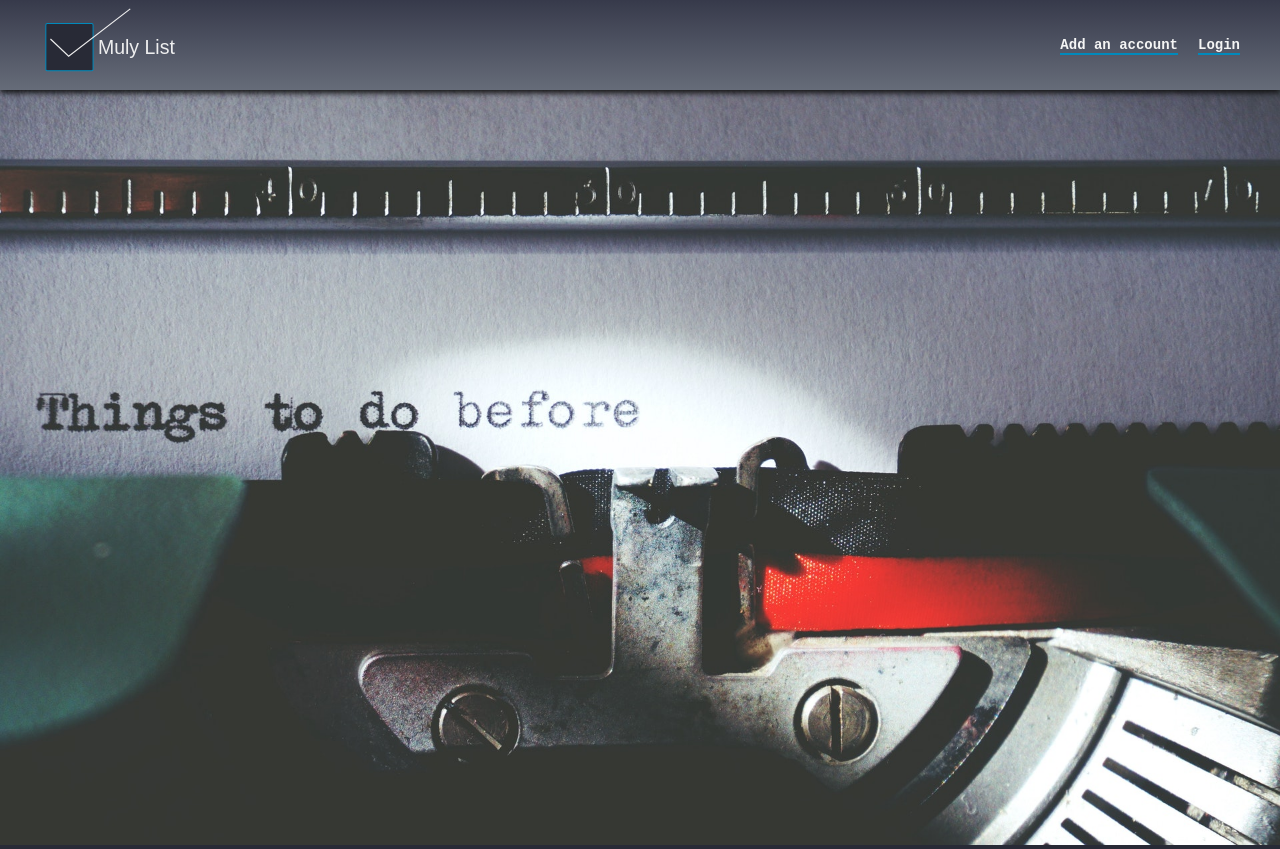
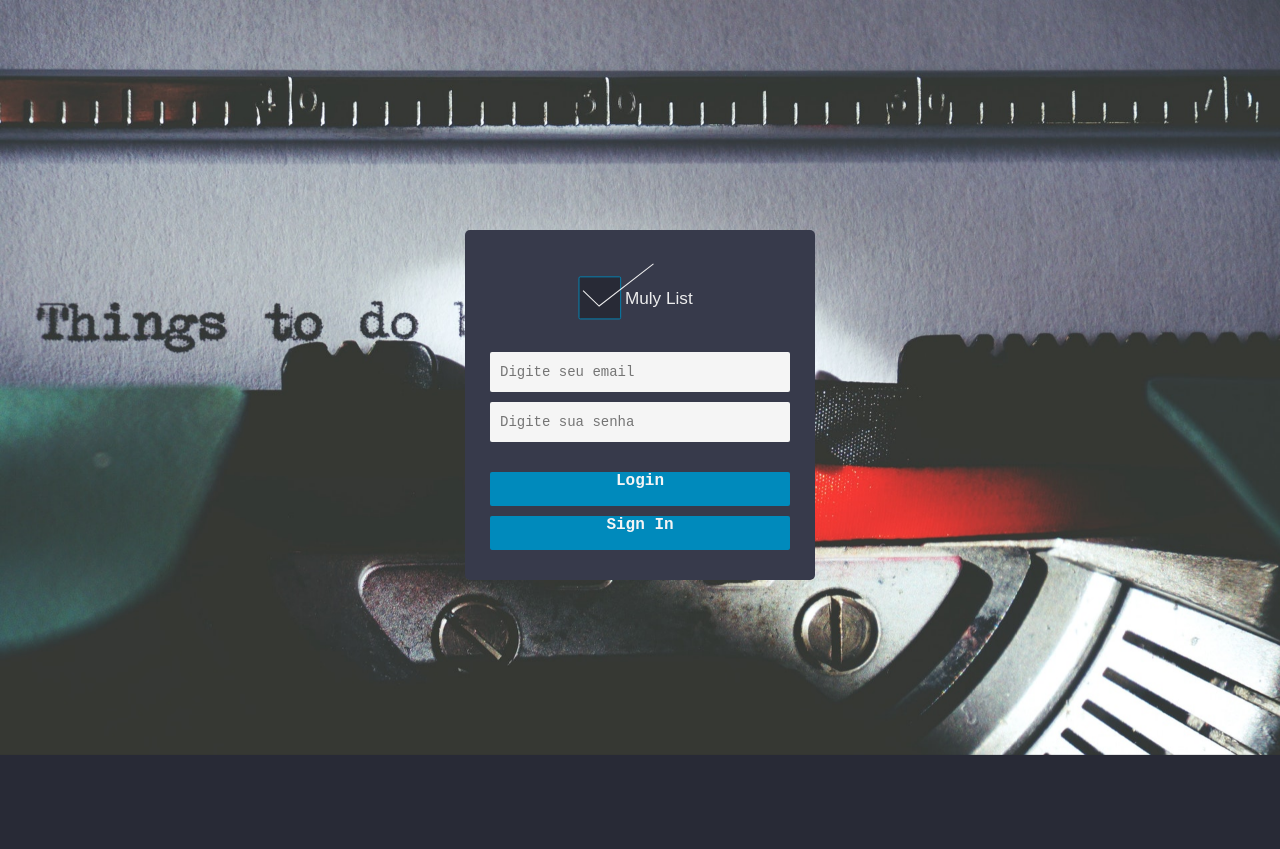
Before and after one commit to LucasFDutra/toDo-List, a React (Create React App) app in the folder todo_web/: page / in a window 1280 px wide. After the commit the page ends 800 px from the top, so only its background shows below. Built offline with nearby package versions, Linux system fonts and the light colour scheme.

Commit message:
parte grafica criada

```diff
--- a/todo_web/src/App.css
+++ b/todo_web/src/App.css
@@ -11,7 +11,6 @@ html, body, #root {
 
 body {
   background: #282a36;
-  background-size: cover;
 }
 
 body, input, button {
--- a/todo_web/src/pages/dashboard/index.js
+++ b/todo_web/src/pages/dashboard/index.js
@@ -13,6 +13,23 @@ const Dashboard = () => (
       <Card />
       <Card />
       <Card />
+      <Card />
+      <Card />
+      <Card />
+      <Card />
+      <Card />
+      <Card />
+      <Card />
+      <Card />
+      <Card />
+      <Card />
+      <Card />
+      <Card />
+      <Card />
+      <Card />
+      <Card />
+
+
     </div>
   </>
 );
--- a/todo_web/src/pages/dashboard/styles.css
+++ b/todo_web/src/pages/dashboard/styles.css
@@ -10,6 +10,7 @@
   align-items: center;
   justify-content: space-between;
 }
+
 
 .logo {
   width: 170px;
--- a/todo_web/src/pages/login/index.js
+++ /dev/null
@@ -1,14 +0,0 @@
-import React from 'react';
-import './styles.css';
-import logo from '../../assets/logo.svg';
-
-const Login = () => (
-  <div className='container'>
-    <img src={logo} alt='MulyToDoList' className='logo' />
-    <input type='email' className='username' placeholder='Digite seu email' />
-    <input type='password' className='password' placeholder='Digite sua senha' />
-    <button className='ok'>Ok</button>
-  </div>
-);
-
-export default Login;
--- a/todo_web/src/pages/login/styles.css
+++ /dev/null
@@ -1,39 +0,0 @@
-.container {
-  height: 350px;
-  width: 100%;
-  max-width: 350px;
-  margin: 130px auto auto auto;
-  border-radius: 5px;
-  background: #373a4b;
-  display: flex;
-  flex-direction: column;
-  align-items: center;
-  justify-content: center;
-}
-
-.container button {
-  height: 50px;
-  width: 90%;
-  max-width: 300px;
-  margin-top: 40px;
-  font-size: 16px;
-  display: flex;
-  justify-content: center;
-}
-
-.logo {
-  height: 120px;
-  margin-top: 0px;
-  padding-top: 0px;
-}
-
-.username, .password {
-  height: 40px;
-  width: 90%;
-  max-width: 300px;
-  margin: 5px;
-  padding: 0px 10px 0px 10px;
-  border: 0;
-  border-radius: 2px;
-  background: #f5f5f5;
-}
--- a/todo_web/src/pages/main/index.js
+++ b/todo_web/src/pages/main/index.js
@@ -3,19 +3,20 @@ import './styles.css';
 import Logo from '../../assets/logo.svg';
 import Background from '../../assets/background image.jpg';
 
-const Main = () => {
-  return (
-    <>
-    <div className='headerMain'>
-      <img src={Logo} alt='Muly ToDo List' className='logo' />
-      <div className="actions">
-        <label htmlFor="add a account">Add an account</label>
-        <label htmlFor="Login">Login</label>
+
+const Main = () => (
+  <>
+    <img src={Background} alt='Muly ToDo List' className='background' />
+    <div className='userArea'>
+      <img src={Logo} alt='Muly ToDo List' className='logoUserArea' />
+      <input type='email' className='username' placeholder='Digite seu email' />
+      <input type='password' className='password' placeholder='Digite sua senha' />
+      <div className='buttons'>
+        <button className='login'>Login</button>
+        <button className='signIn'>Sign In</button>
       </div>
     </div>
-    <img src={Background} alt="mulyToDoList" className="background"/>
-    </>
-  )
-}
+  </>
+);
 
-export default Main
+export default Main;
--- a/todo_web/src/pages/main/styles.css
+++ b/todo_web/src/pages/main/styles.css
@@ -1,37 +1,54 @@
-.headerMain {
-  position: -webkit-sticky;
-  position: sticky;
-  top: 0px;
-  padding: 0;
-  box-shadow: 0px 3px 6px #111;
-  /* background: #373a4b; */
-  background: #373a4b;
-  background: linear-gradient(180deg, #373a4b 0%, #666c79 100%, #9ba4ab 100%);
-  display: flex;
-  flex-direction: row;
-  align-items: center;
-  justify-content: space-between;
+.background {
+  overflow: hidden;
+  position: fixed;
+  width: 100%;
 }
 
-.actions {
-  margin: 30px;
+.userArea {
+  position: absolute;
+  top: 130px;
+  left: 50%;
+  height: 350px;
+  width: 100%;
+  max-width: 350px;
+  margin: 100px auto auto -175px;
+  padding: 0;
+  border-radius: 5px;
+  background: #373a4b;
+  display: flex;
+  flex-direction: column;
+  align-items: center;
+  justify-content: center;
+}
+
+.logoUserArea {
+  width: 150px;
+  margin: 0 auto 15px auto;
   padding: 0;
 }
 
-label {
-  margin: 10px;
-  border-bottom: 2px solid #008ABC;
-  color: #f5f5f5;
-  font-weight: bold;
-  cursor: pointer;
+.buttons {
+  width: 90%;
+  max-width: 300px;
+  margin-top: 15px;
 }
 
-label:hover{
-  border-bottom: 1px solid #61dbf6b9;
-  color: #a2aad1
+.buttons button {
+  width: 100%;
+  height: 34px;
+  margin-top: 10px;
+  font-size: 16px;
+  display: flex;
+  justify-content: center;
 }
 
-.background {
-  width: 100%;
-  height: 100%;
+.username, .password {
+  height: 40px;
+  width: 90%;
+  max-width: 300px;
+  margin: 5px;
+  padding: 0px 10px 0px 10px;
+  border: 0;
+  border-radius: 2px;
+  background: #f5f5f5;
 }
--- a/todo_web/src/routes.js
+++ b/todo_web/src/routes.js
@@ -1,14 +1,12 @@
 import React from 'react';
 import { BrowserRouter, Route, Switch } from 'react-router-dom';
-import Main from './pages/main/index'
-import Login from './pages/login/index';
+import Main from './pages/main/index';
 import Dashboard from './pages/dashboard/index';
 
 const Routes = () => (
   <BrowserRouter>
     <Switch>
       <Route exact path='/' component={Main} />
-      <Route exact path='/login' component={Login} />
       <Route exact path='/dashboard' component={Dashboard} />
     </Switch>
   </BrowserRouter>
```
